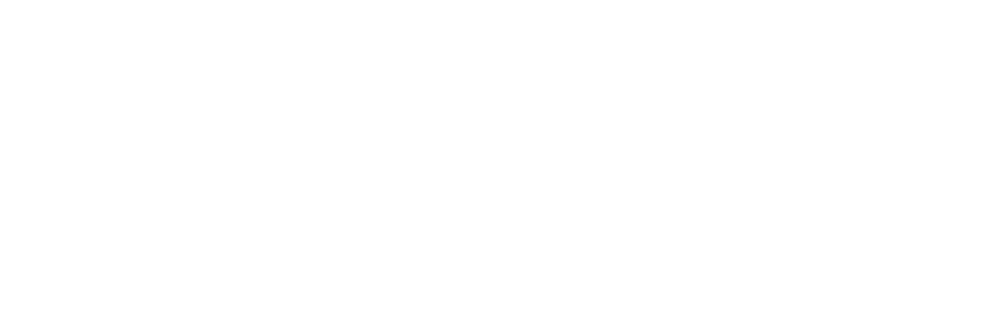
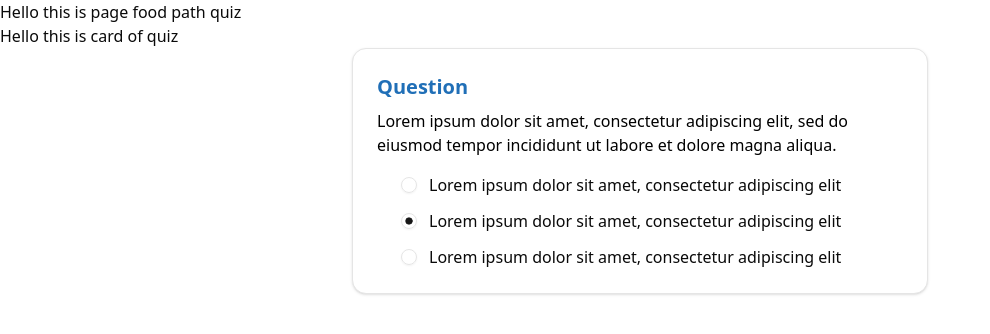
Before and after one commit to lubnasalsabila/rekomendasi-karir, a React (Vite) app: page /quiz in a window 1280 px wide. Before the commit this address had no page. Shown: the top 334 px of the page, without its empty margins (0-990 px from the left). Built offline with nearby package versions, Linux system fonts and the light colour scheme.

Commit message:
add Food Path

```diff
--- a/src/App.jsx
+++ b/src/App.jsx
@@ -1,18 +1,24 @@
 import { Routes, Route } from "react-router-dom";
-import LoadingPortal from "./pages/LoadingPortal";
-import QuestionPage from "./pages/QuestionPage";
-import FormPage from "./pages/FormPage";
+import LoadingPortal from "./pages/CareerDiagnosis/LoadingPortal";
+import QuestionPage from "./pages/CareerDiagnosis/QuestionPage";
+import FormPage from "./pages/CareerDiagnosis/FormPage";
 import { FrontButton } from "./pages/FrontButton";
-import ResultPage from "./pages/Result";
+import ResultPage from "./pages/CareerDiagnosis/Result";
+import QuizPage from "./pages/FoodPath/QuizPage";
+import ResultFoodPath from "./pages/FoodPath/ResultFoodPath";
 
 function App() {
   return (
     <Routes>
       <Route path="/" element={<FrontButton />} />
+
       <Route path="/portal" element={<LoadingPortal />} />
       <Route path="/question" element={<QuestionPage />} />
       <Route path="/form" element={<FormPage />} />
       <Route path="/result/:id" element={<ResultPage />} />
+
+      <Route path="/quiz" element={<QuizPage />} />
+      <Route path="/result-food-path" element={<ResultFoodPath />} />
     </Routes>
   );
 }
--- a/src/pages/FormPage/index.jsx
+++ b/src/pages/CareerDiagnosis/FormPage/index.jsx
@@ -17,7 +17,7 @@
 import { useForm } from "react-hook-form";
 import { createUserInfo } from "@/lib/user";
 import { useNavigate } from "react-router-dom";
-import back from "../../assets/back.png"
+import back from "../../../assets/back.png"
 
 
 const STATUS_OPTIONS = [
--- a/src/pages/LoadingPortal/index.jsx
+++ b/src/pages/CareerDiagnosis/LoadingPortal/index.jsx
@@ -4,7 +4,7 @@
 import {
   generateToken,
   portal,
-} from "../../lib/auth";
+} from "../../../lib/auth";
 
 const LoadingPortal = () => {
   const navigate = useNavigate();
--- a/src/pages/QuestionPage/index.jsx
+++ b/src/pages/CareerDiagnosis/QuestionPage/index.jsx
@@ -8,7 +8,7 @@
 import { Progress } from "@/components/ui/progress";
 import { Option } from "./components/CardQuestion/components/Option";
 import { useNavigate } from "react-router-dom";
-import back from "../../assets/back.png"
+import back from "../../../assets/back.png"
 
 import {
   Card,
@@ -113,7 +113,7 @@
                   <Card className="w-full max-w-xl bg-[#206FB7] p-4 mb-3">
                     <CardHeader className="items-center gap-0">
                       <CardTitle className="text-sm sm:text-lg text-white font-bold">
-                        Section: {q.sectionTitle}
+                        {q.sectionTitle}
                       </CardTitle>
                     </CardHeader>
                   </Card>
--- /dev/null
+++ b/src/pages/FoodPath/QuizPage/QuizCard/index.jsx
@@ -0,0 +1,40 @@
+import {
+  Card,
+  CardContent,
+  CardDescription,
+  CardHeader,
+  CardTitle,
+} from "@/components/ui/card"
+import { RadioGroup, RadioGroupItem } from "@/components/ui/radio-group"
+
+export const QuizCard = () => {
+    return(
+        <>
+        <h1>Hello this is card of quiz</h1>
+        <Card className="w-full max-w-sm sm:max-w-lg md:max-w-xl sm:px-8 md:px-6 md:gap-4 gap-3 mx-auto">
+                <CardHeader className="px-0">
+                    <CardTitle className="text-lg sm:text-xl text-[#206FB7]">Question</CardTitle>
+                    <CardDescription className="text-xs sm:text-base text-black">
+                        Lorem ipsum dolor sit amet, consectetur adipiscing elit, sed do eiusmod tempor incididunt ut labore et dolore magna aliqua.
+                    </CardDescription>
+                </CardHeader>
+                <CardContent className="">
+                        <RadioGroup defaultValue="comfortable">
+                        <div className="flex items-center gap-3">
+                            <RadioGroupItem value="default" id="r1" />
+                            <h3 htmlFor="r1">Lorem ipsum dolor sit amet, consectetur adipiscing elit</h3>
+                        </div>
+                        <div className="flex items-center gap-3">
+                            <RadioGroupItem value="comfortable" id="r2" />
+                            <h3 htmlFor="r2">Lorem ipsum dolor sit amet, consectetur adipiscing elit</h3>
+                        </div>
+                        <div className="flex items-center gap-3">
+                            <RadioGroupItem value="compact" id="r3" />
+                            <h3 htmlFor="r3">Lorem ipsum dolor sit amet, consectetur adipiscing elit</h3>
+                        </div>
+                        </RadioGroup>
+                </CardContent>
+            </Card>
+        </>
+    )
+}
--- /dev/null
+++ b/src/pages/FoodPath/QuizPage/index.jsx
@@ -0,0 +1,11 @@
+import { QuizCard } from "./QuizCard"
+
+const QuizPage = () => {
+    return(
+        <>
+        <h1>Hello this is page food path quiz</h1>
+        <QuizCard />
+        </>
+    )
+}
+export default QuizPage
--- /dev/null
+++ b/src/pages/FoodPath/ResultFoodPath/index.jsx
@@ -0,0 +1,9 @@
+
+
+const ResultFoodPath = () => {
+    return(
+        <>
+        </>
+    )
+}
+export default ResultFoodPath
--- a/src/pages/FrontButton/index.jsx
+++ b/src/pages/FrontButton/index.jsx
@@ -4,16 +4,33 @@
 export const FrontButton = ({ token }) => {
   const navigate = useNavigate();
 
+  const handleClickFoodPath = () => {
+    navigate(`/quiz`);
+  };
   const handleClick = () => {
     navigate(`/portal?token=${token}`);
   };
 
   return (
-    <Button
-      onClick={handleClick}
-      className="w-full mt-6 text-white max-w-lg sm:max-w-xl bg-[#206FB7] hover:bg-blue-600"
-    >
-      Career Recommendation
-    </Button>
+    <>
+      <div className="flex flex-col gap-3 p-6">
+        <h1 className="font-bold text-2xl">Food Path & Career Diagnosis</h1>
+        <p>Lorem ipsum dolor sit amet, consectetur adipiscing elit, sed do eiusmod tempor incididunt ut labore et dolore magna aliqua. Ut enim ad minim veniam, quis nostrud exercitation ullamco laboris nisi ut aliquip ex ea commodo consequat.</p>
+        <div className="flex gap-2">
+          <Button
+            onClick={handleClickFoodPath}
+            className="px-5 text-white max-w-xs bg-[#206FB7] hover:bg-blue-600"
+          >
+            Food Path
+          </Button>
+          <Button
+            onClick={handleClick}
+            className="px-5 text-white max-w-xs bg-[#206FB7] hover:bg-blue-600"
+          >
+            Career Diagnosis
+          </Button>
+        </div>
+      </div>
+    </>
   );
 };
```
Also changed, not shown: src/pages/CareerDiagnosis/QuestionPage/components/CardQuestion/components/Option.jsx (renamed from src/pages/QuestionPage/components/CardQuestion/components/Option.jsx), src/pages/CareerDiagnosis/QuestionPage/components/CardQuestion/index.jsx (renamed from src/pages/QuestionPage/components/CardQuestion/index.jsx), src/pages/CareerDiagnosis/Result/CircularProgress.jsx (renamed from src/pages/Result/CircularProgress.jsx), src/pages/CareerDiagnosis/Result/index.jsx (renamed from src/pages/Result/index.jsx).
